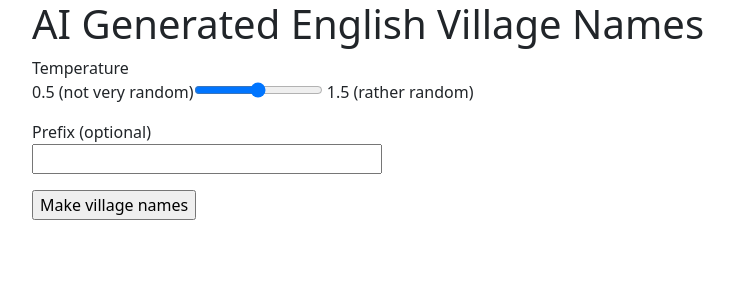
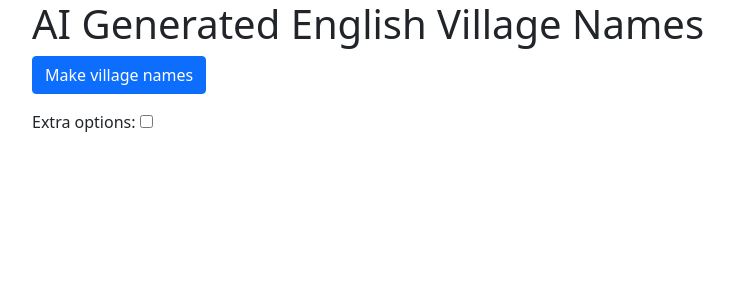
Before and after one commit to mattallinson/village-app, a Flask app: page / in a window 1280 px wide. Shown: the top 300 px of the page, without its empty margins (50-784 px from the left). Run offline with Flask 2, Linux system fonts and the light colour scheme; some libraries are stand-ins or nearby versions.

Commit message:
adds ability to toggle extra options

```diff
--- a/app.py
+++ b/app.py
@@ -1,5 +1,4 @@
 from flask import Flask, render_template, url_for, redirect, session
-from flask_bootstrap import Bootstrap
 from waitress import serve
 
 from forms import ParameterForm
@@ -13,7 +12,6 @@
 
 # Initialise app
 app = Flask(__name__)
-Bootstrap(app)
 app.config['SECRET_KEY'] = 'a random string'
 
 # imports weights
--- /dev/null
+++ b/static/options.js
@@ -0,0 +1,9 @@
+function options() {
+  var checkBox = document.getElementById("myCheck");
+  var options = document.getElementById("options");
+  if (checkBox.checked == true){
+    options.style.display = "block";
+  } else {
+     options.style.display = "none";
+  }
+}
--- a/templates/index.html
+++ b/templates/index.html
@@ -5,15 +5,21 @@
       <h1>AI Generated English Village Names</h1>
       <form action="" method="post" novalidate>
         {{ form.hidden_tag() }}
-        <p>
-          {{ form.temperature.label }}<br>
-          0.5 (not very random){{ form.temperature(min=0.5, max=1.5, size=32) }} 1.5 (rather random)
-        </p>
-        <p>
+        <p>{{ form.submit(class_="btn btn-primary") }}</p>
+
+        <label for="myCheck">Extra options:</label>
+        <input type="checkbox" id="myCheck" onclick="options()">
+        <div id="options" style="display:none">
+          <p>
+            {{ form.temperature.label }}<br>
+            ❄️{{ form.temperature(class_="form-range", min=0.4, max=1.6, step=0.2) }}🔥
+          </p>
+          <p>
             {{ form.prefix.label }}<br>
             {{ form.prefix(size=32) }}
-        </p>
-        <p>{{ form.submit() }}</p>
+          </p>
+        </div>
+
       </form>
           <div>
             <ul>
@@ -23,5 +29,8 @@
             </ul>
           </div>
         </div>
+{% endblock %}
 
+{% block scripts %}
+<script src="static/options.js" type="text/javascript"></script>
 {% endblock %}
```
